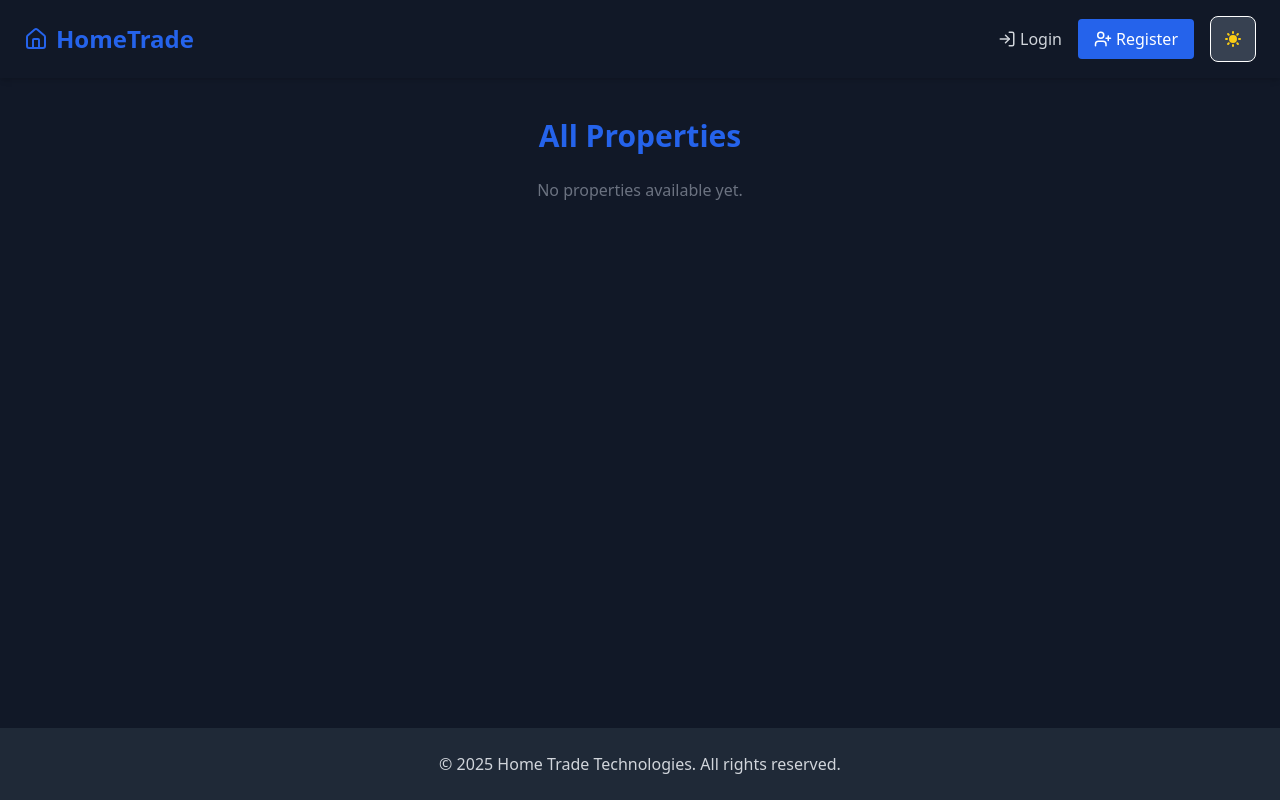
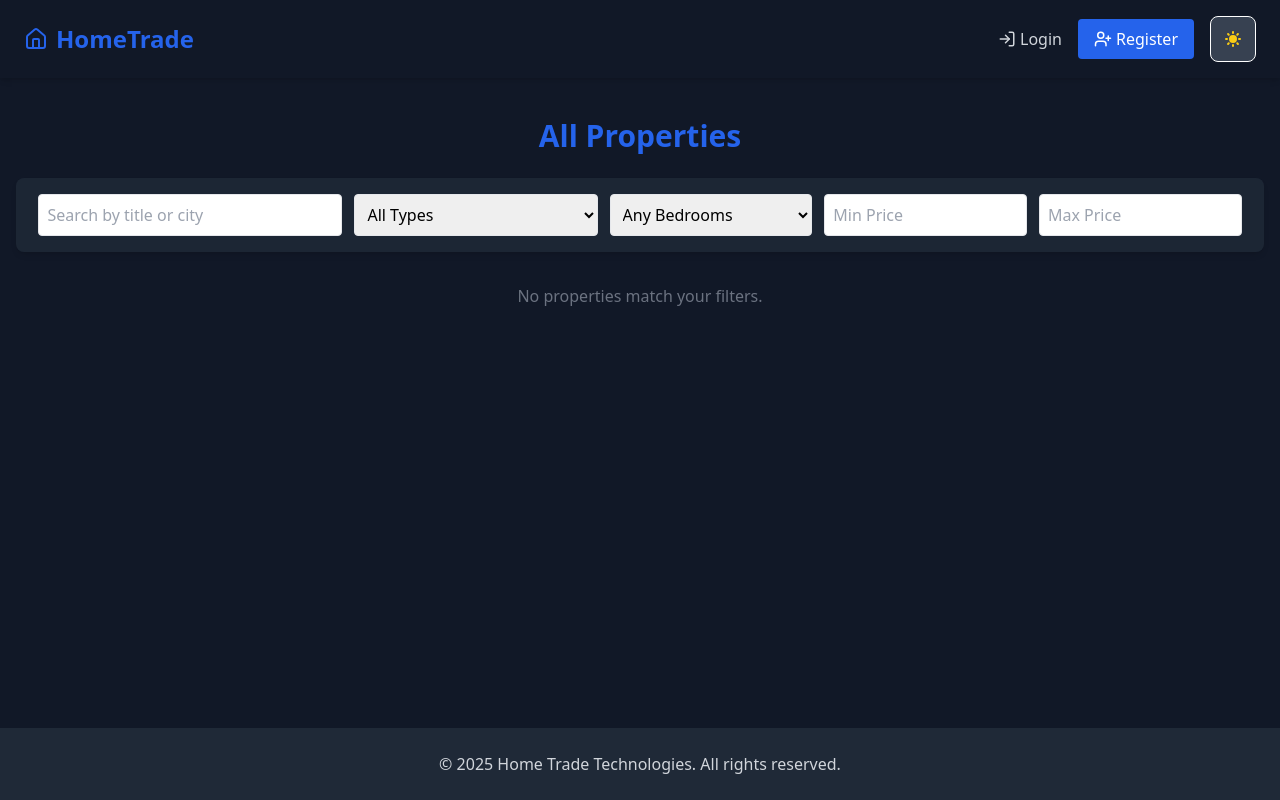
Before and after one commit to marlonmunoz/home-trade-MVP-app, a React (Vite) app in the folder client/hometrade_mvp/: page /properties in a window 1280 px wide. Built offline with nearby package versions, Linux system fonts and the light colour scheme.

Commit message:
search bars, filters and sticky animation integrated

```diff
--- a/client/hometrade_mvp/src/pages/AllProperties.jsx
+++ b/client/hometrade_mvp/src/pages/AllProperties.jsx
@@ -1,10 +1,40 @@
-import React, { useEffect, useState } from "react";
+import React, { useEffect, useState, useRef } from "react"; // 🆕 added useRef
 
 const AllProperties = () => {
   const [listings, setListings] = useState([]);
+  const [filtered, setFiltered] = useState([]);
+  const [search, setSearch] = useState("");
+  const [filters, setFilters] = useState({
+    propertyType: "",
+    bedrooms: "",
+    minPrice: "",
+    maxPrice: "",
+    city: "",
+  });
 
+  const [showFilterBar, setShowFilterBar] = useState(true); // 🆕 for show/hide animation
+  const lastScrollY = useRef(0); // 🆕 keep track of scroll direction
+
+  // 🆕 Scroll listener to toggle filter bar
   useEffect(() => {
-    // 🏗 Gather every seller’s listings from localStorage
+    const handleScroll = () => {
+      const currentScrollY = window.scrollY;
+      if (currentScrollY > lastScrollY.current && currentScrollY > 100) {
+        // scrolling down
+        setShowFilterBar(false);
+      } else {
+        // scrolling up
+        setShowFilterBar(true);
+      }
+      lastScrollY.current = currentScrollY;
+    };
+
+    window.addEventListener("scroll", handleScroll);
+    return () => window.removeEventListener("scroll", handleScroll);
+  }, []);
+
+  // Load listings
+  useEffect(() => {
     const allKeys = Object.keys(localStorage);
     const allListings = [];
 
@@ -16,7 +46,57 @@ const AllProperties = () => {
     });
 
     setListings(allListings);
+    setFiltered(allListings);
   }, []);
+
+  // Filtering logic
+  useEffect(() => {
+    let filteredResults = listings;
+
+    if (search.trim()) {
+      const term = search.toLowerCase();
+      filteredResults = filteredResults.filter(
+        (p) =>
+          p.title.toLowerCase().includes(term) ||
+          p.city.toLowerCase().includes(term)
+      );
+    }
+
+    if (filters.propertyType) {
+      filteredResults = filteredResults.filter(
+        (p) => p.propertyType === filters.propertyType
+      );
+    }
+
+    if (filters.bedrooms) {
+      filteredResults = filteredResults.filter(
+        (p) => Number(p.bedrooms) === Number(filters.bedrooms)
+      );
+    }
+
+    if (filters.city.trim()) {
+      filteredResults = filteredResults.filter((p) =>
+        p.city.toLowerCase().includes(filters.city.toLowerCase())
+      );
+    }
+
+    if (filters.minPrice) {
+      filteredResults = filteredResults.filter(
+        (p) => Number(p.price) >= Number(filters.minPrice)
+      );
+    }
+    if (filters.maxPrice) {
+      filteredResults = filteredResults.filter(
+        (p) => Number(p.price) <= Number(filters.maxPrice)
+      );
+    }
+
+    setFiltered(filteredResults);
+  }, [search, filters, listings]);
+
+  const handleChange = (e) => {
+    setFilters({ ...filters, [e.target.name]: e.target.value });
+  };
 
   return (
     <div className="container mx-auto px-4 py-10">
@@ -24,18 +104,81 @@ const AllProperties = () => {
         All Properties
       </h1>
 
-      {listings.length === 0 ? (
+      {/* 🆕 Sticky + Animated Filter Bar */}
+      <div
+        className={`bg-white dark:bg-gray-800 shadow-md rounded-lg p-4 mb-8 flex flex-wrap gap-3 justify-center
+          sticky top-0 z-40 backdrop-blur-md bg-opacity-90 dark:bg-opacity-90
+          transition-transform duration-500 ease-in-out
+          ${showFilterBar ? "translate-y-0" : "-translate-y-full"}`}
+      >
+        {/* 🔍 Search bar */}
+        <input
+          type="text"
+          placeholder="Search by title or city"
+          value={search}
+          onChange={(e) => setSearch(e.target.value)}
+          className="border p-2 rounded w-full sm:w-1/4"
+        />
+
+        {/* 🏠 Property type filter */}
+        <select
+          name="propertyType"
+          value={filters.propertyType}
+          onChange={handleChange}
+          className="border p-2 rounded w-full sm:w-1/5"
+        >
+          <option value="">All Types</option>
+          <option value="house">House</option>
+          <option value="apartment">Apartment</option>
+          <option value="condo">Condo</option>
+        </select>
+
+        {/* 🛏 Bedrooms filter */}
+        <select
+          name="bedrooms"
+          value={filters.bedrooms}
+          onChange={handleChange}
+          className="border p-2 rounded w-full sm:w-1/6"
+        >
+          <option value="">Any Bedrooms</option>
+          <option value="1">1+</option>
+          <option value="2">2+</option>
+          <option value="3">3+</option>
+          <option value="4">4+</option>
+          <option value="5">5+</option>
+        </select>
+
+        {/* 💰 Min and Max Price */}
+        <input
+          type="number"
+          name="minPrice"
+          value={filters.minPrice}
+          onChange={handleChange}
+          placeholder="Min Price"
+          className="border p-2 rounded w-full sm:w-1/6"
+        />
+        <input
+          type="number"
+          name="maxPrice"
+          value={filters.maxPrice}
+          onChange={handleChange}
+          placeholder="Max Price"
+          className="border p-2 rounded w-full sm:w-1/6"
+        />
+      </div>
+
+      {/* 🏡 Filtered Results */}
+      {filtered.length === 0 ? (
         <p className="text-center text-gray-500">
-          No properties available yet.
+          No properties match your filters.
         </p>
       ) : (
         <div className="grid sm:grid-cols-2 lg:grid-cols-3 gap-6">
-          {listings.map((p) => (
+          {filtered.map((p) => (
             <div
               key={p.id}
               className="border rounded-lg shadow hover:shadow-lg transition p-4 bg-white dark:bg-gray-800"
             >
-              {/* ✅ Handle image with fallback */}
               {p.imageUrl?.trim() ? (
                 <img
                   src={p.imageUrl.trim()}
@@ -53,25 +196,20 @@ const AllProperties = () => {
                   className="w-full h-48 object-cover rounded mb-3"
                 />
               )}
-
               <h2 className="text-xl font-semibold mb-1 text-blue-600">
                 {p.title}
               </h2>
-
               <p className="text-gray-600 dark:text-gray-300">
                 {p.propertyType} in {p.city}
               </p>
-
               <p className="text-gray-700 dark:text-gray-200 font-bold mt-2">
                 ${p.price}
               </p>
-
               {p.bedrooms && (
                 <p className="text-sm text-gray-500 mt-1">
                   {p.bedrooms} Bedrooms
                 </p>
               )}
-
               <p className="text-sm text-gray-500 mt-1 line-clamp-2">
                 {p.description}
               </p>
```
